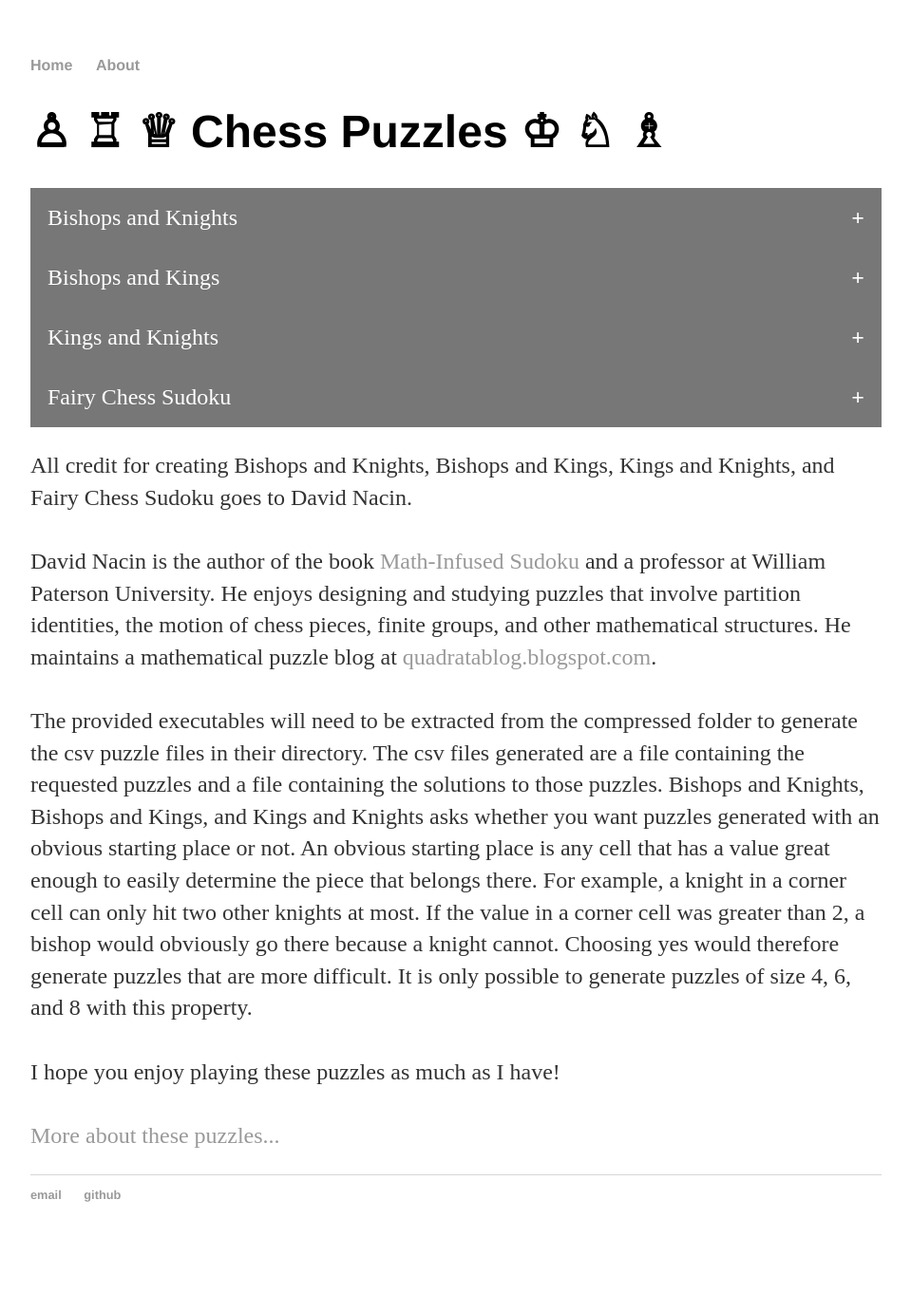
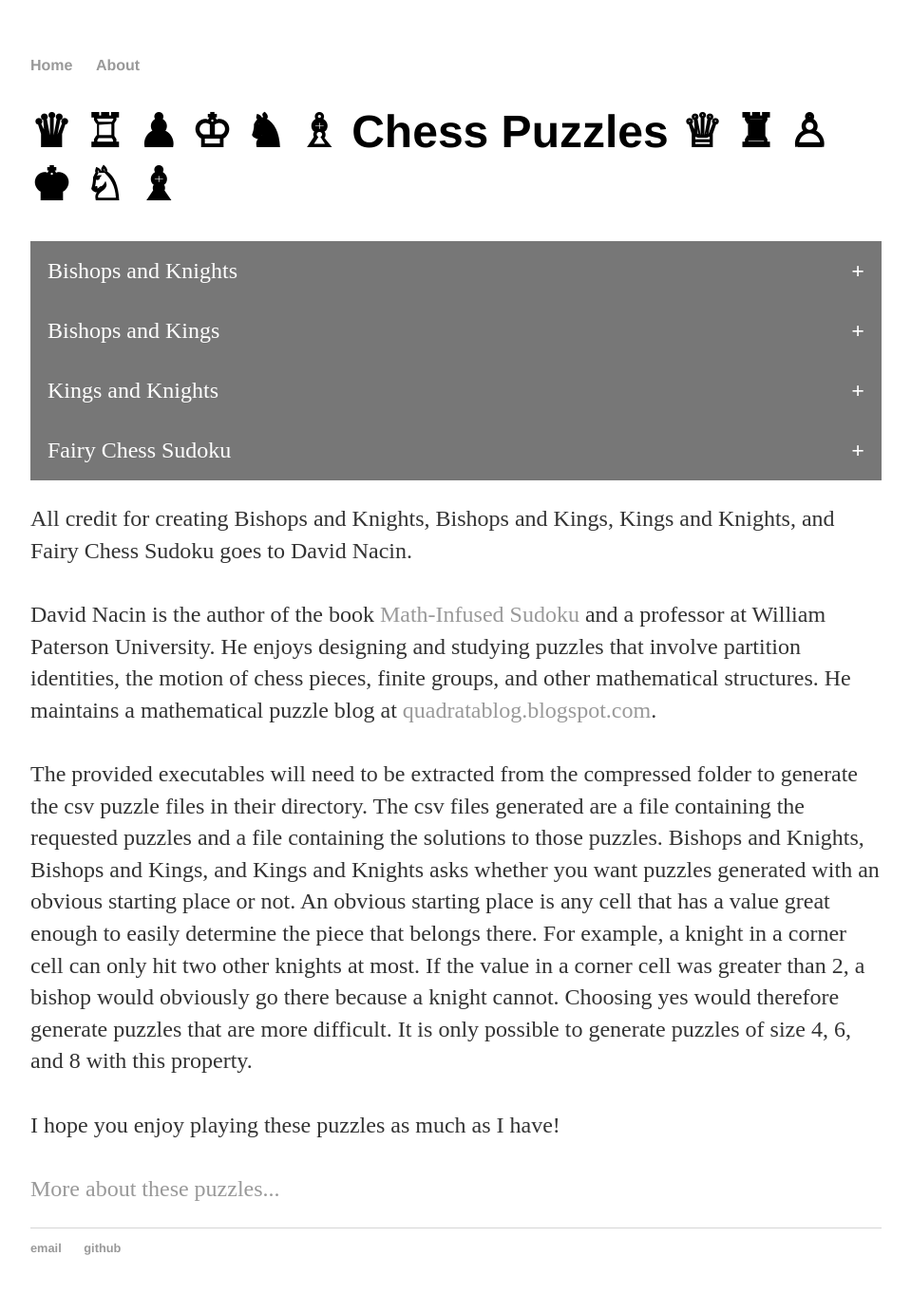
Before and after one commit to CThielsen1/CThielsen1.github.io, a Jekyll site: the page built from index.html, in a window 1280 px wide. Shown: the whole page at 95% size, without its empty margins (160-1119 px from the left). Built offline with Jekyll 4.4.1, drawn with Linux system fonts in a browser that asks for light colours; before the commit the page ends 1326 px from its top, so only the background shows below that.

Commit message:
Update main.css

```diff
--- a/css/main.css
+++ b/css/main.css
@@ -19,15 +19,15 @@ a {
 a:hover {
     text-decoration: underline;
 }
-h1:before {
-  content: '\2659' ' \2656' ' \2655' '\0020';
-}
 h1 {
     font-size: 3em;
     font-family:'Helvetica', 'Arial', 'Sans-Serif';
 }
+h1:before {
+	content: ' \265B' ' \2656' ' \265F' ' \2654' ' \265E' ' \2657' ' \0020';
+}
 h1:after {
-  content: ' \2654' ' \2658' ' \2657';
+    content: ' \2655' ' \265C' ' \2659' ' \265A' ' \2658' ' \265D';
 }
 p {
     font-size: 1.5em;
```
